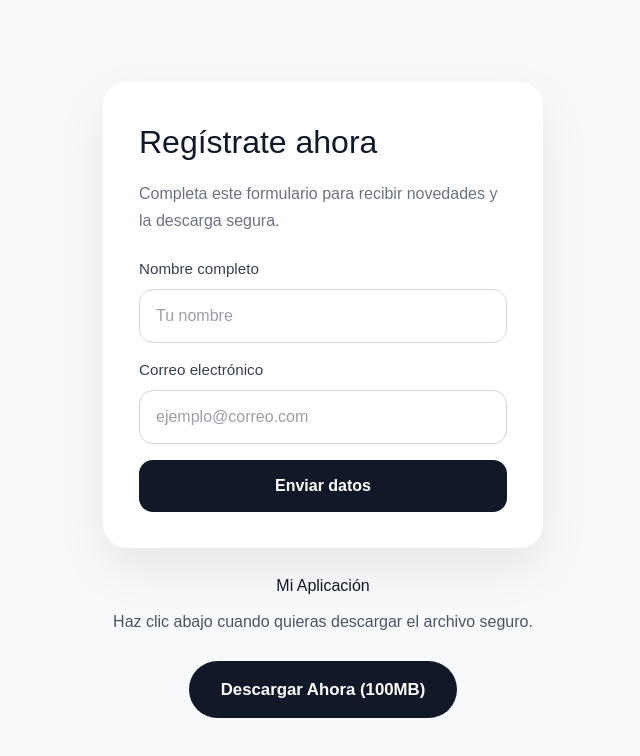
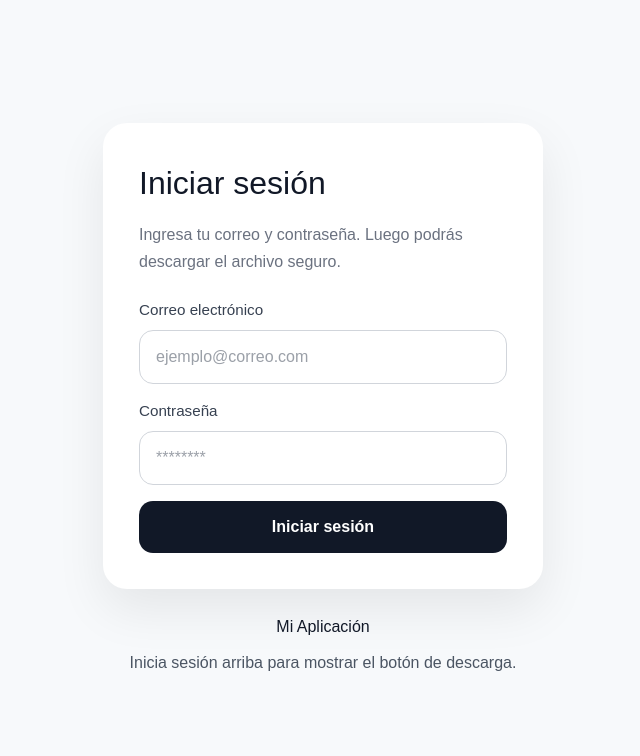
Before and after one commit to Puma736/ProyectApp, a Next.js app: page / in a window 1280 px wide. Shown: the top 756 px of the page, without its empty margins (317-957 px from the left). Built offline with nearby package versions, Linux system fonts and the light colour scheme.

Commit message:
actualizando configuracion y rutas

```diff
--- a/app/page.tsx
+++ b/app/page.tsx
@@ -1,4 +1,15 @@
+'use client';
+
+import { useState } from 'react';
+
 export default function Home() {
+  const [loggedIn, setLoggedIn] = useState(false);
+
+  const handleLogin = (event) => {
+    event.preventDefault();
+    setLoggedIn(true);
+  };
+
   return (
     <main style={{
       display: 'flex',
@@ -25,7 +36,7 @@ export default function Home() {
           color: '#111827',
           marginBottom: '14px'
         }}>
-          Regístrate ahora
+          Iniciar sesión
         </h1>
         <p style={{
           margin: 0,
@@ -33,15 +44,16 @@ export default function Home() {
           lineHeight: '1.7',
           marginBottom: '24px'
         }}>
-          Completa este formulario para recibir novedades y la descarga segura.
+          Ingresa tu correo y contraseña. Luego podrás descargar el archivo seguro.
         </p>
 
-        <form style={{ display: 'grid', gap: '16px' }}>
+        <form onSubmit={handleLogin} style={{ display: 'grid', gap: '16px' }}>
           <label style={{ display: 'flex', flexDirection: 'column', gap: '8px', color: '#374151', fontSize: '0.95rem' }}>
-            Nombre completo
+            Correo electrónico
             <input
-              type="text"
-              placeholder="Tu nombre"
+              type="email"
+              placeholder="ejemplo@correo.com"
+              required
               style={{
                 width: '100%',
                 padding: '14px 16px',
@@ -54,10 +66,11 @@ export default function Home() {
           </label>
 
           <label style={{ display: 'flex', flexDirection: 'column', gap: '8px', color: '#374151', fontSize: '0.95rem' }}>
-            Correo electrónico
+            Contraseña
             <input
-              type="email"
-              placeholder="ejemplo@correo.com"
+              type="password"
+              placeholder="********"
+              required
               style={{
                 width: '100%',
                 padding: '14px 16px',
@@ -83,7 +96,7 @@ export default function Home() {
               cursor: 'pointer'
             }}
           >
-            Enviar datos
+            Iniciar sesión
           </button>
         </form>
       </div>
@@ -93,8 +106,10 @@ export default function Home() {
           Mi Aplicación
         </h2>
         <p style={{ margin: 0, lineHeight: '1.8' }}>
-          Haz clic abajo cuando quieras descargar el archivo seguro.
+          {loggedIn ? '¡Listo! Ya puedes descargar el archivo seguro.' : 'Inicia sesión arriba para mostrar el botón de descarga.'}
         </p>
+
+        {loggedIn && (
           <a
             href="https://google.com"
             target="_blank"
@@ -113,6 +128,7 @@ export default function Home() {
           >
             Descargar Ahora (100MB)
           </a>
+        )}
       </div>
     </main>
   );
```
Lines whose indentation alone changed are shown as unchanged.
